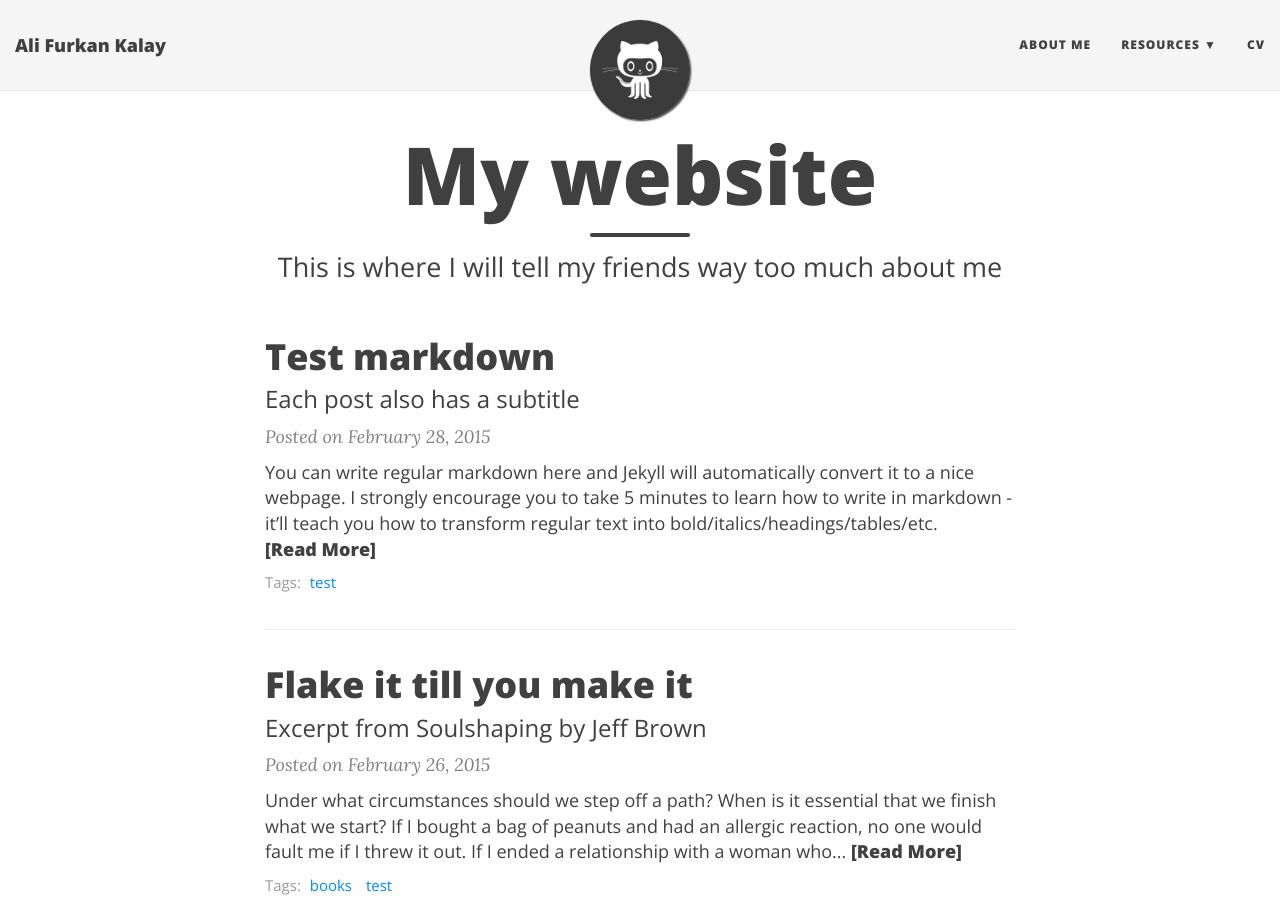
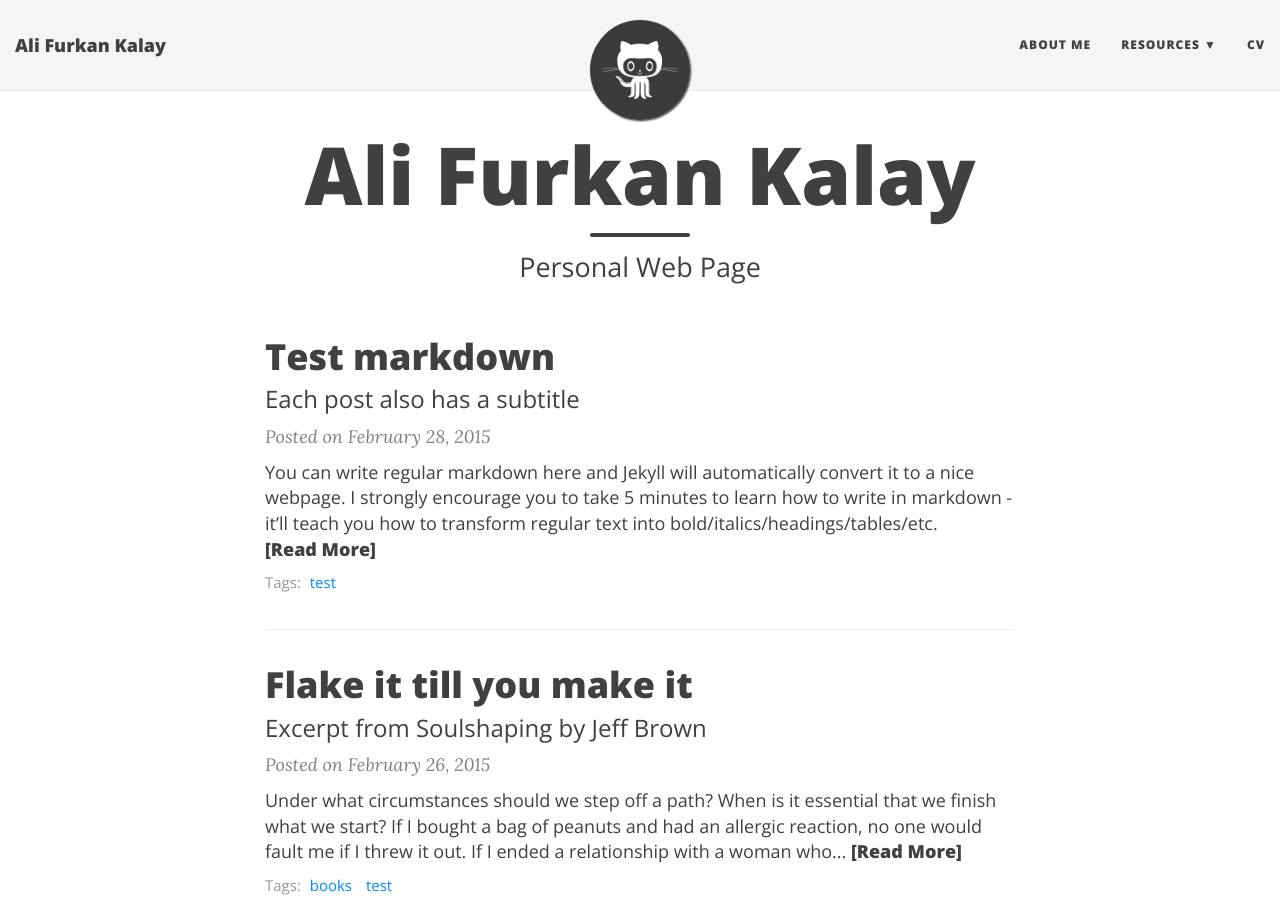
Before and after one commit to alfurka/alfurka.github.io, a Jekyll site: the page built from index.html, in a window 1280 px wide and 900 px high. Built offline with Jekyll 4.4.1, drawn with Linux system fonts in a browser that asks for light colours; nearby versions of some CDN libraries; the list of posts is cut into pages by our own code.

Commit message:
homepage and readme

```diff
--- a/index.html
+++ b/index.html
@@ -1,7 +1,7 @@
 ---
 layout: page
-title: My website
-subtitle: This is where I will tell my friends way too much about me
+title: Ali Furkan Kalay
+subtitle: Personal Web Page
 use-site-title: true
 ---
 
```
Also changed, not shown: README.md (deleted).
